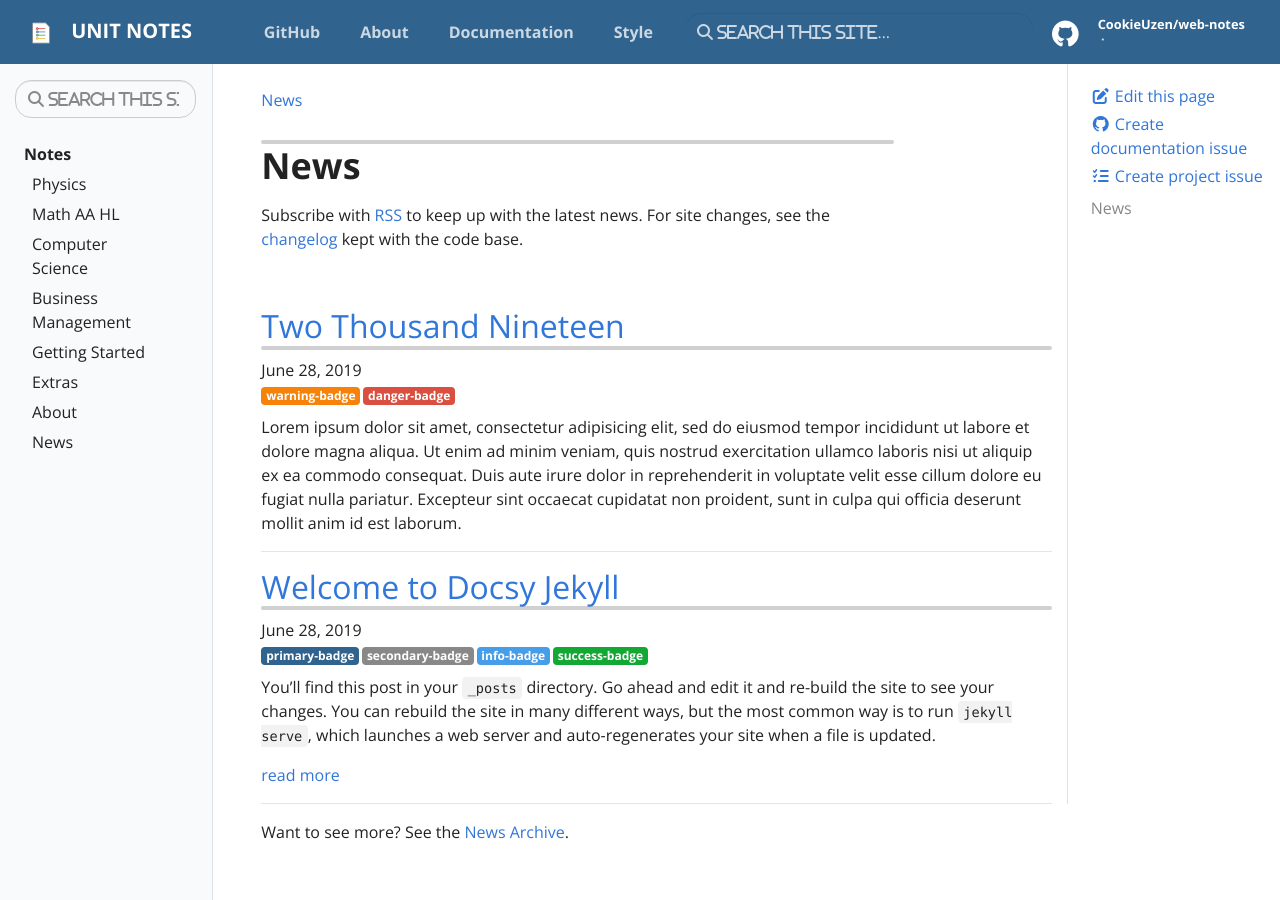
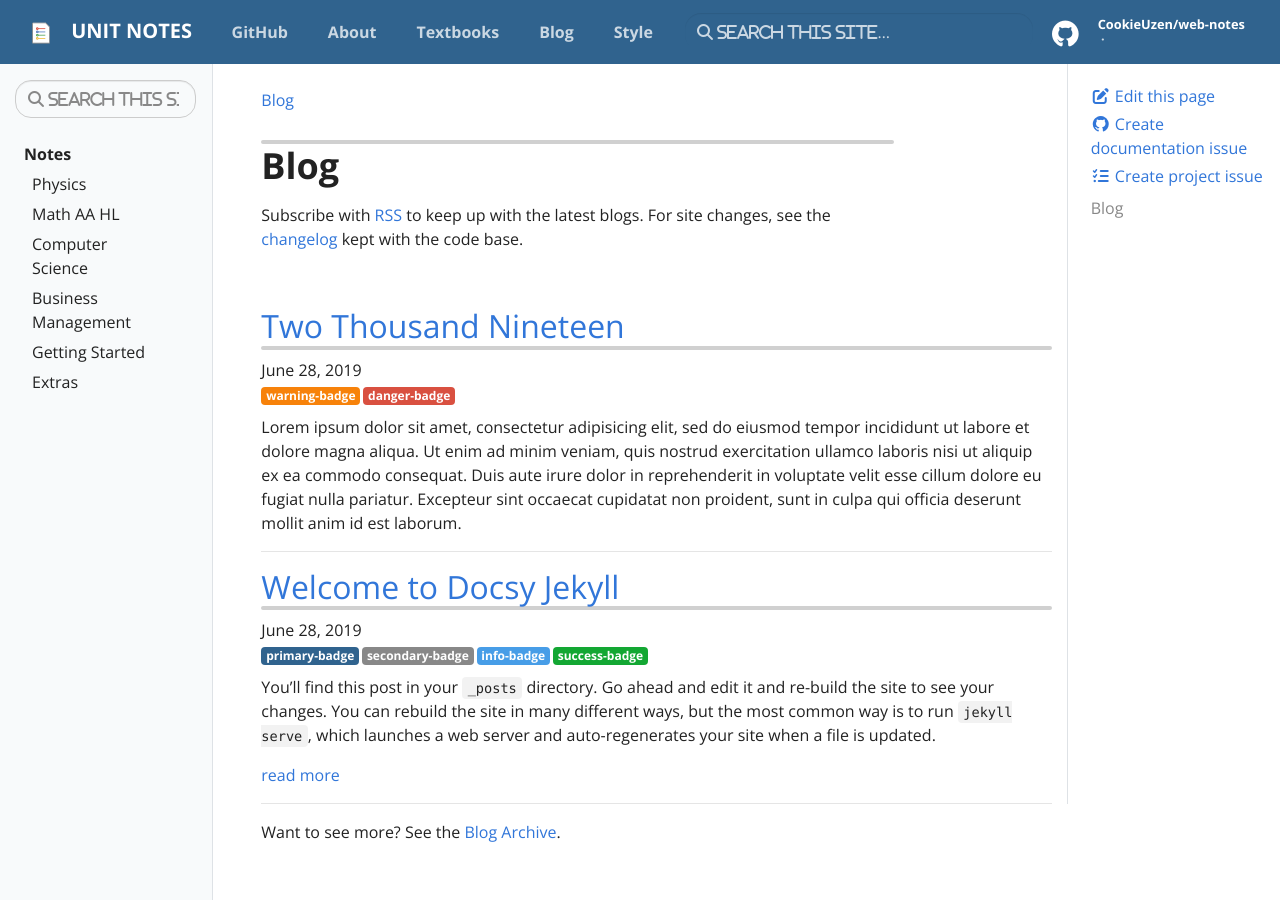
Before and after one commit to CookieUzen/web-notes, a Jekyll site: the page built from pages/blog.md, in a window 1280 px wide and 900 px high. Built offline with Jekyll 4.4.1, drawn with Linux system fonts in a browser that asks for light colours; nearby versions of some CDN libraries; library files that are not in the unit come from our copies; comment, search, counter and statistics services are not loaded.

Commit message:
modified news to blogs

```diff
--- a/_data/navigation.yml
+++ b/_data/navigation.yml
@@ -1,6 +1,8 @@
 - title: About
   url: about
-- title: Documentation
+- title: Textbooks
   url: docs
+- title: Blog
+  url: blog
 - title: Style
   url: style
--- a/_data/toc.yml
+++ b/_data/toc.yml
@@ -73,7 +73,3 @@
           url: "docs/extras/example-quiz"
         - title: Tags Page
           url: "tags"
-    - title: "About"
-      url: "about"
-    - title: "News"
-      url: "news"
--- a/pages/news.md
+++ b/pages/blog.md
@@ -1,11 +1,11 @@
 ---
-title: News
-permalink: /news/
+title: Blog
+permalink: /blog/
 ---
 
-# News
+# Blog
 
-<p>Subscribe with <a href="{{ site.baseurl }}/feed.xml">RSS</a> to keep up with the latest news.
+<p>Subscribe with <a href="{{ site.baseurl }}/feed.xml">RSS</a> to keep up with the latest blogs.
 For site changes, see the <a href="https://github.com/{{ site.github_user }}/{{ site.github_repo }}/blob/master/CHANGELOG.md">changelog</a> kept with the code base.</p>
 
 <br>
@@ -23,4 +23,4 @@ For site changes, see the <a href="https://github.com/{{ site.github_user }}/{{
    <hr>
 {% endfor %}
 
-Want to see more? See the <a href="{{ site.baseurl }}/archive/">News Archive</a>.
+Want to see more? See the <a href="{{ site.baseurl }}/archive/">Blog Archive</a>.
```
